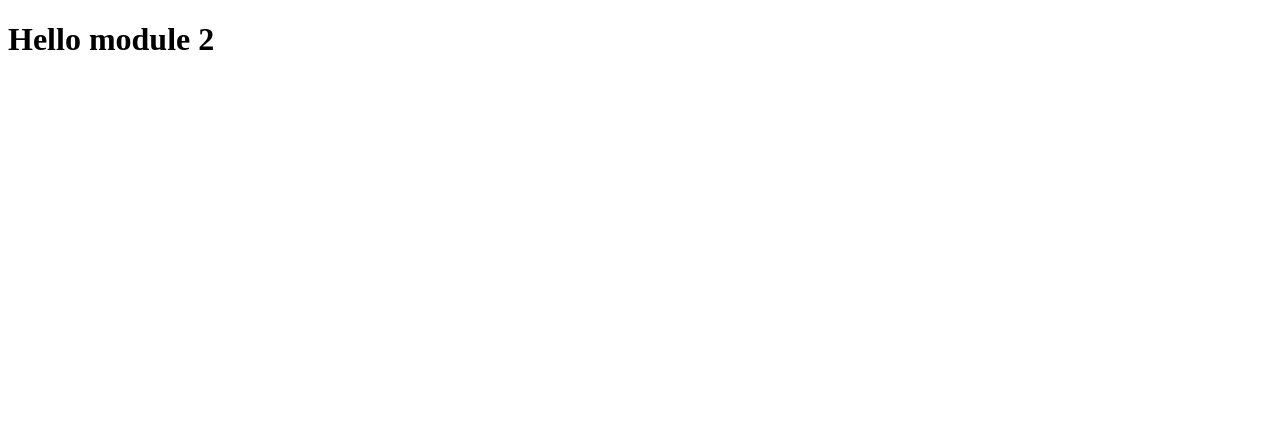
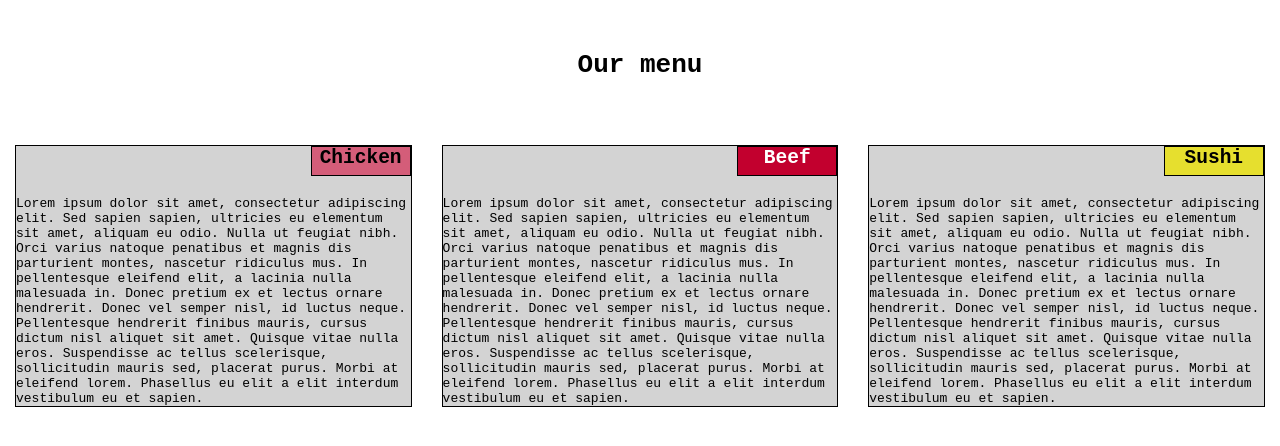
Before and after one commit to gichul0317/html-css-javascript-coursera, a plain HTML site: page module2-solution/index.html in a window 1280 px wide. Drawn offline with Linux system fonts and the light colour scheme.

Commit message:
second commit

```diff
--- /dev/null
+++ b/module2-solution/css/styles.css
@@ -0,0 +1,74 @@
+/********** Base styles **********/
+* {
+  box-sizing: border-box;
+  margin: 0;
+  padding: 0;
+  font-family: monospace;
+}
+h1 {
+	text-align: center;
+	margin-top: 50px;
+  margin-bottom: 50px;
+}
+.container {
+	clear: margin;
+	position: relative;
+	background-color:lightgray;
+	border: 1px solid black;
+	margin-left: 15px;
+	margin-right: 15px;
+	margin-top: 15px;
+}
+h2 {
+	position: absolute;
+	top: 0;
+	right: 0;
+	width: 100px;
+	height: 30px;
+	border: 1px solid black;
+	text-align: center;
+}
+.chicken {
+	background-color: rgb(212, 93, 121);
+	color: black;
+}
+.beef {
+	background-color: rgb(194, 0, 46);
+	color: white;
+}
+.sushi {
+	background-color: rgb(230, 223, 46);
+	color: black;
+}
+p {
+	margin-top: 50px;
+}
+
+
+/********** desktop devices only **********/
+@media (min-width: 992px) {
+	.col-dm-3 {
+		float: left;
+		width: 33.33%;
+}
+
+/********** tablet devices only **********/
+@media (min-width: 768px) and (max-width: 991px) {
+	.col-tm-6, .col-tm-12 {
+		float: left;
+	}
+	.col-tm-6 {
+		width: 50%;
+	}
+	.col-tm-12 {
+		width: 100%;
+	}
+}
+
+/********** mobile devices only **********/
+@media (max-width: 767px) {
+	.col-mm-12 {
+		float: left;
+		width: 100%;
+	}
+}
--- a/module2-solution/index.html
+++ b/module2-solution/index.html
@@ -1,14 +1,36 @@
+<!--Module 2 coding assignment-->
+
 <!DOCTYPE html>
 <html>
 <head>
 	<meta charset="utf-8">
-	<title></title>
+	<meta name="viewport" content="width=device-width, initial-scale=1">
+	<link rel="stylesheet" type="text/css" href="css\styles.css">
+	<title>Module 2</title>
 </head>
+<body>
+<h1>Our menu</h1>
 
+<div class="col-dm-3 col-tm-6 col-mm-12">
+	<div class="container">
+		<h2 class="chicken">Chicken</h2>
+		<p>Lorem ipsum dolor sit amet, consectetur adipiscing elit. Sed sapien sapien, ultricies eu elementum sit amet, aliquam eu odio. Nulla ut feugiat nibh. Orci varius natoque penatibus et magnis dis parturient montes, nascetur ridiculus mus. In pellentesque eleifend elit, a lacinia nulla malesuada in. Donec pretium ex et lectus ornare hendrerit. Donec vel semper nisl, id luctus neque. Pellentesque hendrerit finibus mauris, cursus dictum nisl aliquet sit amet. Quisque vitae nulla eros. Suspendisse ac tellus scelerisque, sollicitudin mauris sed, placerat purus. Morbi at eleifend lorem. Phasellus eu elit a elit interdum vestibulum eu et sapien.</p>
+	</div>
+</div>
 
+<div class="col-dm-3 col-tm-6 col-mm-12">
+	<div class="container">
+		<h2 class="beef">Beef</h2>
+		<p>Lorem ipsum dolor sit amet, consectetur adipiscing elit. Sed sapien sapien, ultricies eu elementum sit amet, aliquam eu odio. Nulla ut feugiat nibh. Orci varius natoque penatibus et magnis dis parturient montes, nascetur ridiculus mus. In pellentesque eleifend elit, a lacinia nulla malesuada in. Donec pretium ex et lectus ornare hendrerit. Donec vel semper nisl, id luctus neque. Pellentesque hendrerit finibus mauris, cursus dictum nisl aliquet sit amet. Quisque vitae nulla eros. Suspendisse ac tellus scelerisque, sollicitudin mauris sed, placerat purus. Morbi at eleifend lorem. Phasellus eu elit a elit interdum vestibulum eu et sapien.</p>
+	</div>
+</div>
 
-<body>
-<h1>Hello module 2</h1>
+<div class="col-dm-3 col-tm-12 col-mm-12">
+	<div class="container">
+		<h2 class="sushi">Sushi</h2>
+		<p>Lorem ipsum dolor sit amet, consectetur adipiscing elit. Sed sapien sapien, ultricies eu elementum sit amet, aliquam eu odio. Nulla ut feugiat nibh. Orci varius natoque penatibus et magnis dis parturient montes, nascetur ridiculus mus. In pellentesque eleifend elit, a lacinia nulla malesuada in. Donec pretium ex et lectus ornare hendrerit. Donec vel semper nisl, id luctus neque. Pellentesque hendrerit finibus mauris, cursus dictum nisl aliquet sit amet. Quisque vitae nulla eros. Suspendisse ac tellus scelerisque, sollicitudin mauris sed, placerat purus. Morbi at eleifend lorem. Phasellus eu elit a elit interdum vestibulum eu et sapien.</p>
+	</div>
+</div>
 
 
 </body>
```
